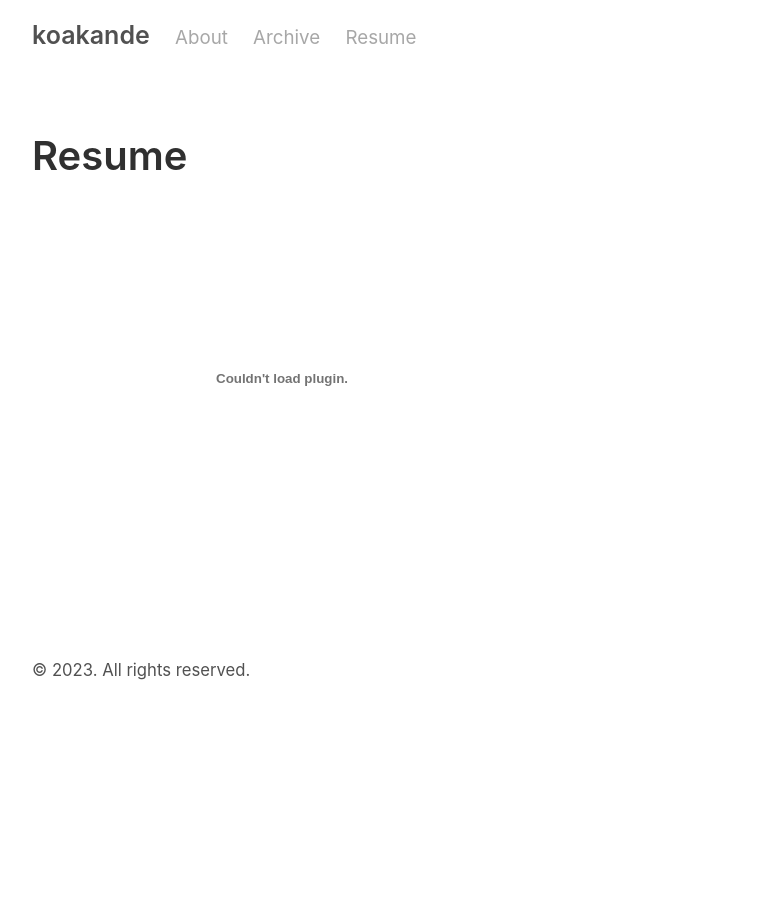
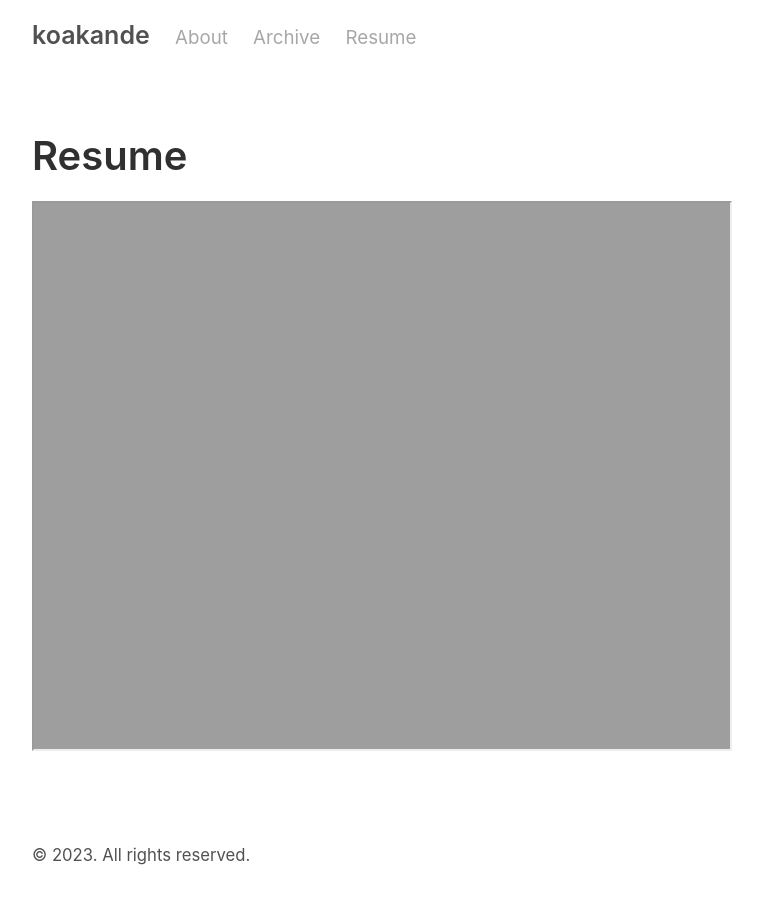
Before and after one commit to kbakande/kbakande.github.io, a Jekyll site: the page built from resume.md, in a window 1280 px wide. Shown: the whole page, without its empty margins (258-1021 px from the left). Built offline with Jekyll 4.4.1, drawn with Linux system fonts in a browser that asks for light colours.

```diff
--- a/resume.md
+++ b/resume.md
@@ -3,5 +3,7 @@ layout: page
 title: Resume
 ---
 
-  <embed src="https://kbakande.github.io/assets/docs/koakande_resume.pdf" width="500" height="375"
- type="application/pdf">
+  <!-- <embed src="https://kbakande.github.io/assets/docs/koakande_resume.pdf" width="500" height="375"
+ type="application/pdf"> -->
+
+ <iframe src="https://kbakande.github.io/assets/docs/koakande_resume.pdf" height="550" width="100%"></iframe>
```
Also changed, not shown: _posts/2023-01-21-Path-Towards-Google-Professional-Machine-Engineer-Certification.md (+2 -2 lines).
